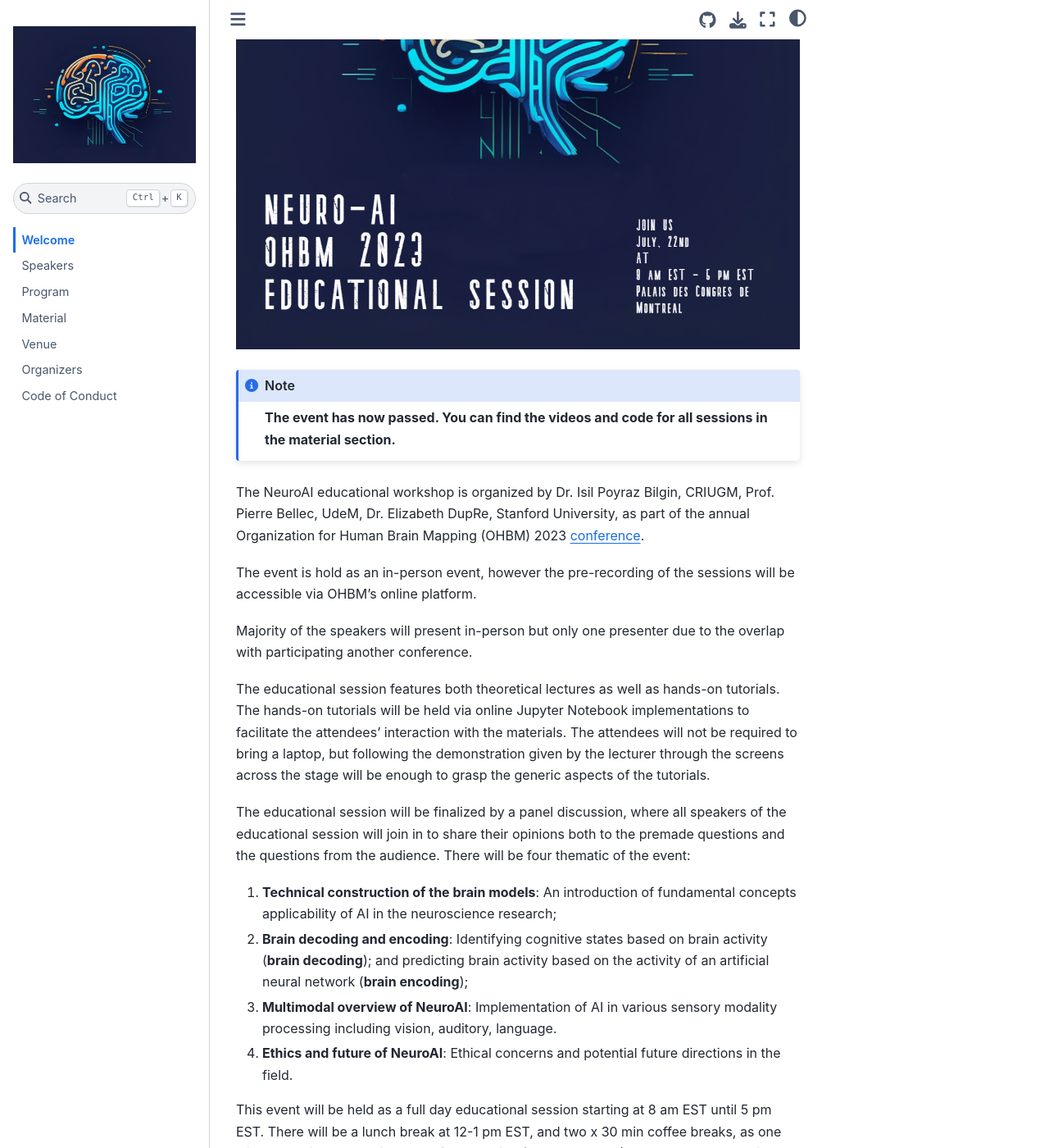
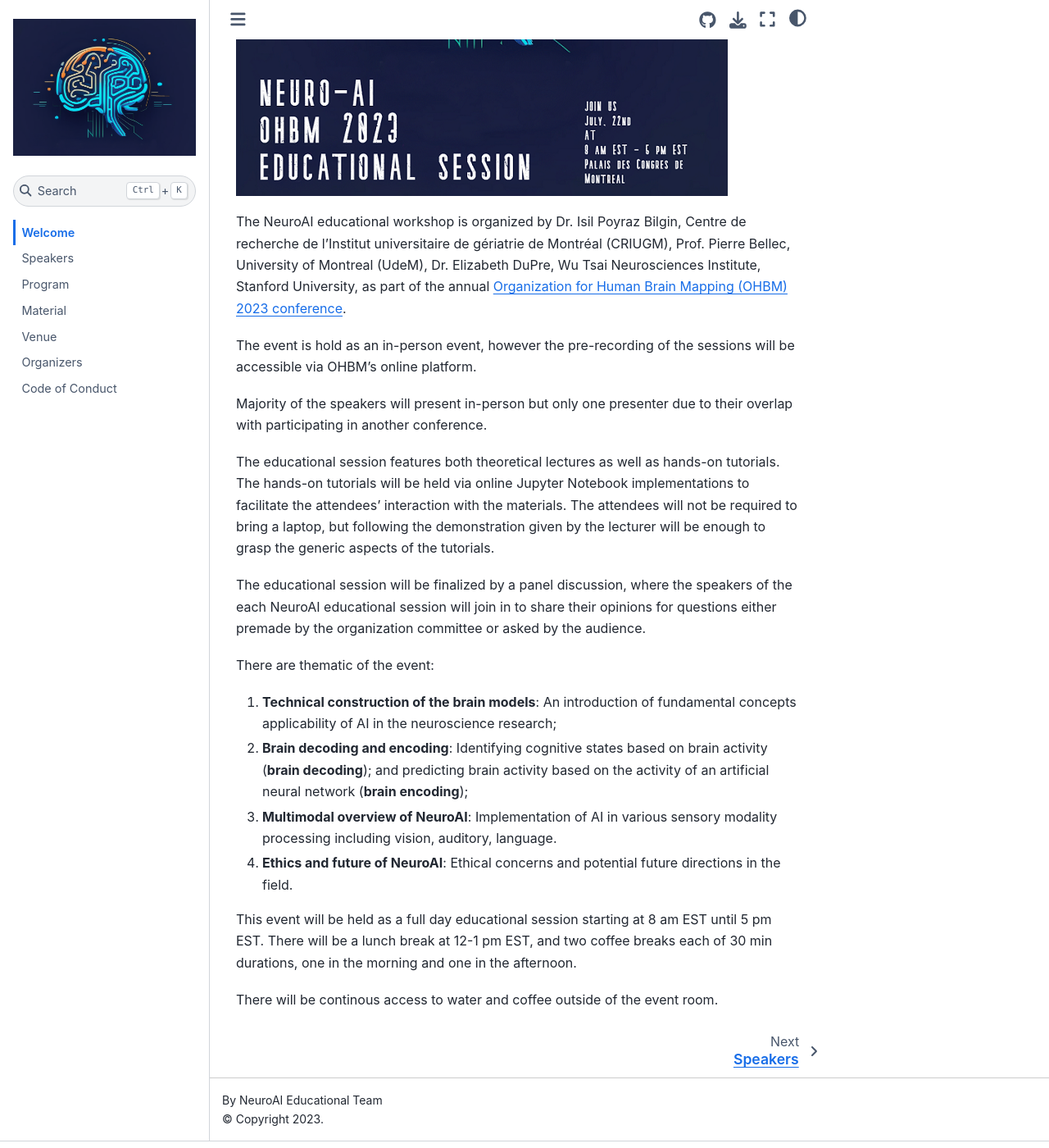
Before and after one commit to neuroAI-educational/neuroAI-educational.github.io, a Jupyter Book: the page built from content/intro.md, in a window 1280 px wide and 1400 px high, scrolled down 397 px. Shown: the whole window at 82% size. Built offline with Jupyter Book 1.0.4 settings and Sphinx 7.4.7 and the Sphinx Book theme 1.1.4, drawn with Linux system fonts in a browser that asks for light colours; some of the changed text lies outside the part shown.

Commit message:
Fix Errors & typos, update the content

```diff
--- a/content/intro.md
+++ b/content/intro.md
@@ -2,19 +2,18 @@
 
 ![](./banner.png)
 
-:::{note}
-**The event has now passed. You can find the videos and code for all sessions in the material section.**
-:::
 
-The NeuroAI educational workshop is organized by Dr. Isil Poyraz Bilgin, CRIUGM, Prof. Pierre Bellec, UdeM, Dr. Elizabeth DupRe, Stanford University, as part of the annual Organization for Human Brain Mapping (OHBM) 2023 [conference](https://www.humanbrainmapping.org/i4a/pages/index.cfm?pageid=4204).
+The NeuroAI educational workshop is organized by Dr. Isil Poyraz Bilgin, Centre de recherche de l'Institut universitaire de gériatrie de Montréal (CRIUGM), Prof. Pierre Bellec, University of Montreal (UdeM), Dr. Elizabeth DuPre, Wu Tsai Neurosciences Institute, Stanford University, as part of the annual [Organization for Human Brain Mapping (OHBM) 2023 conference](https://www.humanbrainmapping.org/i4a/pages/index.cfm?pageid=4204).
 
 The event is hold as an in-person event, however the pre-recording of the sessions will be accessible via OHBM's online platform.
 
-Majority of the speakers will present in-person but only one presenter due to the overlap with participating another conference.
+Majority of the speakers will present in-person but only one presenter due to their overlap with participating in another conference.
 
-The educational session features both theoretical lectures as well as hands-on tutorials. The hands-on tutorials will be held via online Jupyter Notebook implementations to facilitate the attendees' interaction with the materials. The attendees will not be required to bring a laptop, but following the demonstration given by the lecturer through the screens across the stage will be enough to grasp the generic aspects of the tutorials.
+The educational session features both theoretical lectures as well as hands-on tutorials. The hands-on tutorials will be held via online Jupyter Notebook implementations to facilitate the attendees' interaction with the materials. The attendees will not be required to bring a laptop, but following the demonstration given by the lecturer will be enough to grasp the generic aspects of the tutorials.
 
-The educational session will be finalized by a panel discussion, where all speakers of the educational session will join in to share their opinions both to the premade questions and the questions from the audience. There will be four thematic of the event:
+The educational session will be finalized by a panel discussion, where the speakers of the each NeuroAI educational session will join in to share their opinions for questions either premade by the organization committee or asked by the audience.
+
+There are thematic of the event:
 
 1. **Technical construction of the brain models**: An introduction of fundamental concepts applicability of AI in the neuroscience research;
 2. **Brain decoding and encoding**: Identifying cognitive states based on brain activity (**brain decoding**); and predicting brain activity based on the activity of an artificial neural network (**brain encoding**);
@@ -22,6 +21,6 @@
 4. **Ethics and future of NeuroAI**: Ethical concerns and potential future directions in the field.
 
 
-This event will be held as a full day educational session starting at 8 am EST until 5 pm EST. There will be a lunch break at 12-1 pm EST, and two x 30 min coffee breaks, as one will be held in the morning part of the session (at 9:55 am EST), and the other one will be held in the afternoon part of the sessions (at 02:45 pm EST).
+This event will be held as a full day educational session starting at 8 am EST until 5 pm EST. There will be a lunch break at 12-1 pm EST, and two coffee breaks each of 30 min durations, one in the morning and one in the afternoon.
 
 There will be continous access to water and coffee outside of the event room.
```
Also changed, not shown: content/material.md (+136 -123 lines), content/organizers.md (+6 -22 lines), content/program.md (+4 -3 lines), content/speakers.md (+6 -6 lines), content/banner.png, content/images/logo.png (added), content/images/logo_nilearn.png (deleted), content/images/logo_pytorch.png (deleted), content/images/logo_scikit-learn.png (deleted), content/images/shahab_bakhtiari.jpg, content/images/yu_zhang.jpg.
